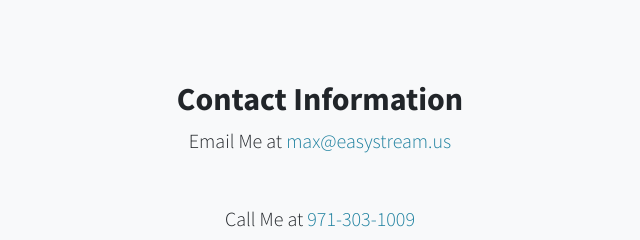
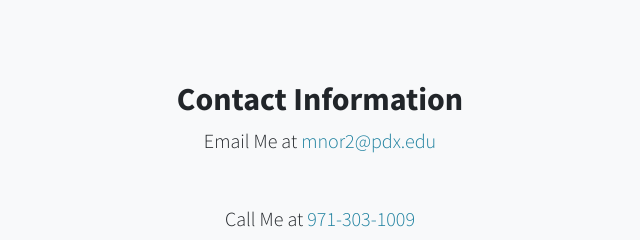
Before and after one commit to THEMaxNorman/portfolio, a plain HTML site: page index.html in a window 1280 px wide. Shown: the part 840-1080 px from the top of the page, 320-960 px from the left. Drawn offline with Linux system fonts and the light colour scheme.

Commit message:
Update index.html

```diff
--- a/index.html
+++ b/index.html
@@ -68,7 +68,7 @@
       <div class="row">
         <div class="col-lg-10 mx-auto">
           <h2>Contact Information</h2>
-          <p class="lead mb-5">Email Me at <a href="mailto:max@easytream.us">max@easystream.us</a>
+          <p class="lead mb-5">Email Me at <a href="mailto:mnor2@pdx.edu" > mnor2@pdx.edu</a>
             </p>
             <p class="lead mb-5">Call Me at <a href="phone:971-303-1009">971-303-1009</a>
             </p>
```
